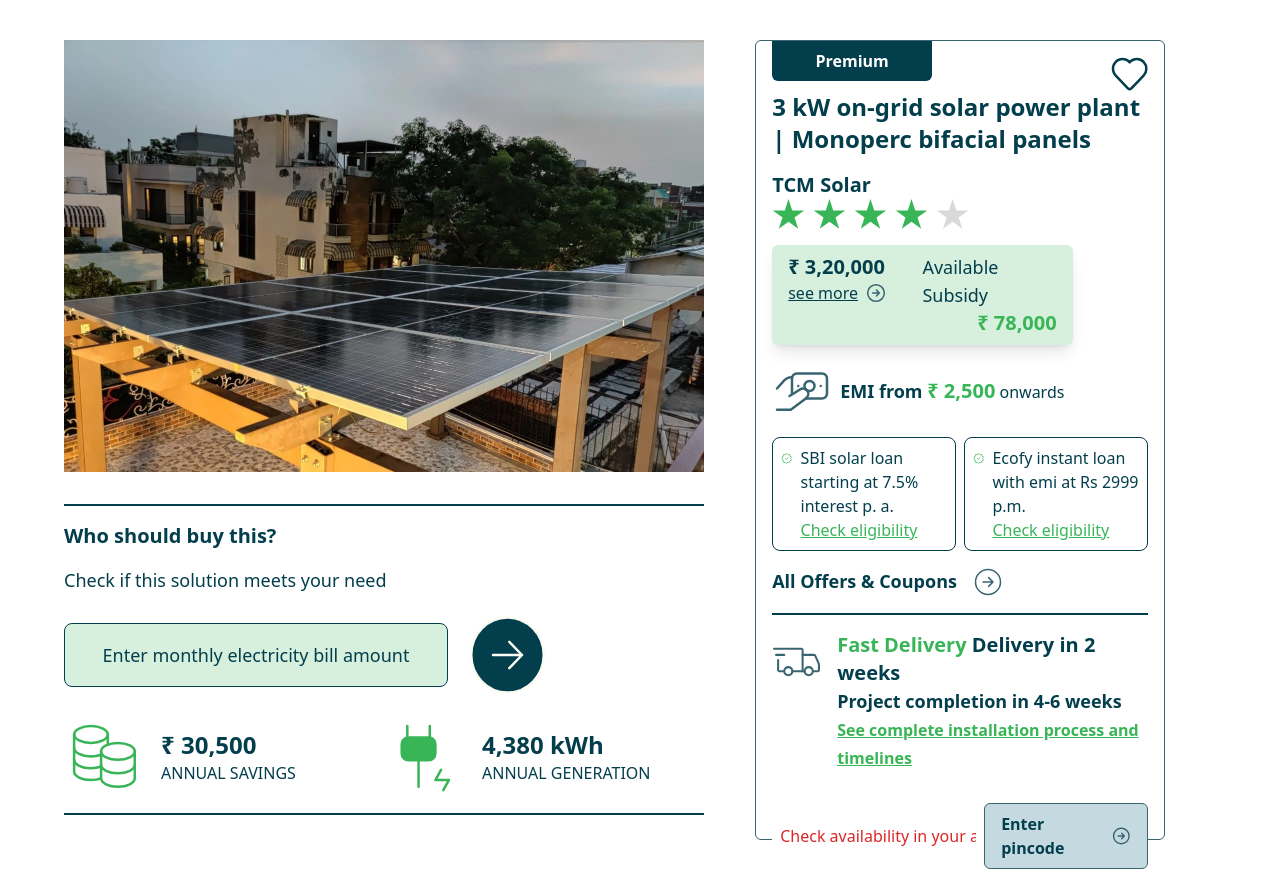
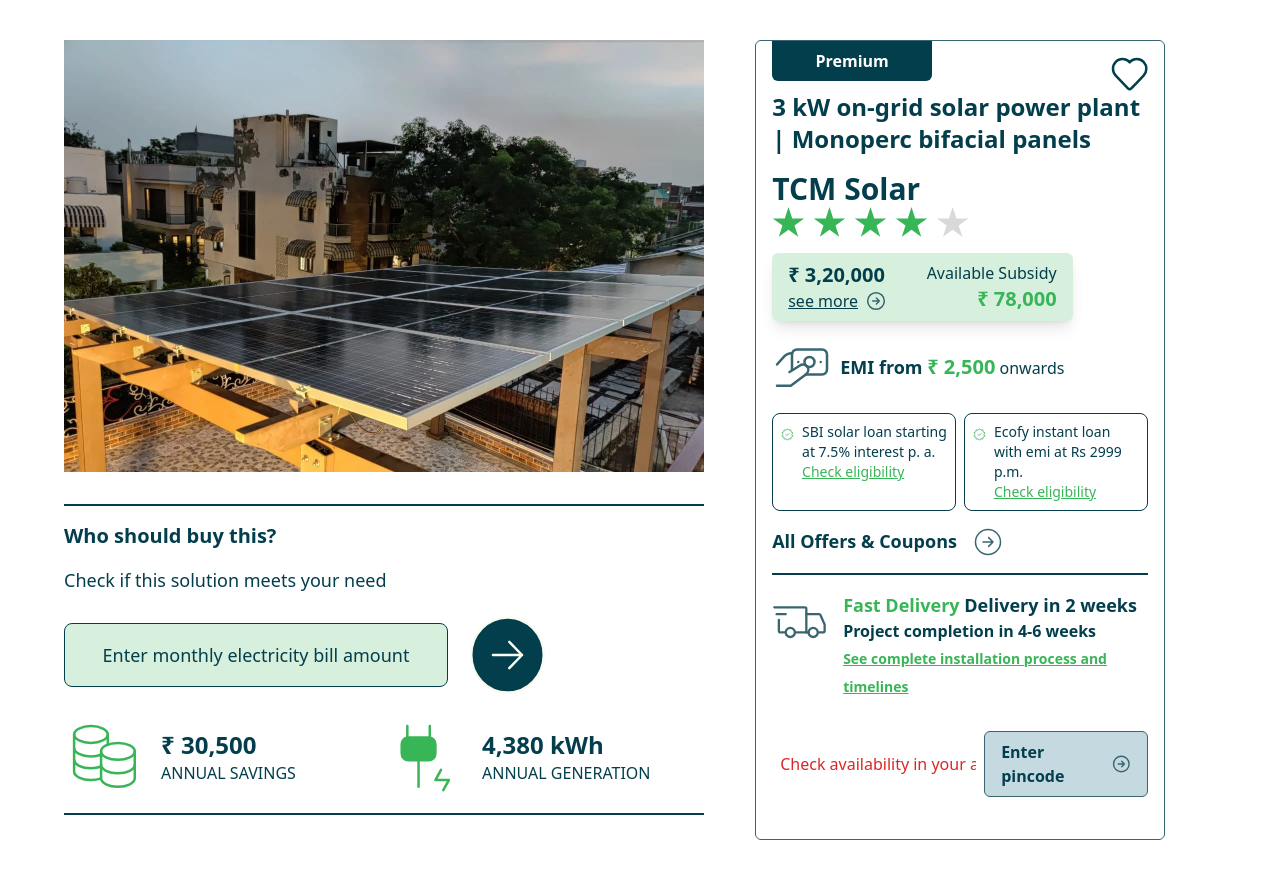
Before and after one commit to Abhaykumar404/Product-page, a Next.js app: page / in a window 1280 px wide. After the commit the page ends 840 px from the top, so only its background shows below. Built offline with nearby package versions, Linux system fonts and the light colour scheme.

Commit message:
text size modify

```diff
--- a/src/app/page.tsx
+++ b/src/app/page.tsx
@@ -52,8 +52,8 @@ export default function Home() {
                   d='M37.0667 48.8598C37.0667 53.51 44.6113 57.284 53.915 57.284C63.2186 57.284 70.7633 53.51 70.7633 48.8598M10.1094 32.0115C10.1094 36.6617 17.654 40.4357 26.9577 40.4357C30.7519 40.4357 34.253 39.8089 37.0667 38.7509M10.1094 43.8053C10.1094 48.4555 17.654 52.2295 26.9577 52.2295C30.7519 52.2295 34.2496 51.6027 37.0667 50.5447M53.915 43.8053C44.6113 43.8053 37.0667 40.0313 37.0667 35.3812C37.0667 30.7311 44.6113 26.957 53.915 26.957C63.2186 26.957 70.7633 30.7311 70.7633 35.3812C70.7633 40.0313 63.2186 43.8053 53.915 43.8053Z'
                   stroke='#38B557'
                   strokeWidth='2.5'
-                  stroke-linecap='round'
-                  stroke-linejoin='round'
+                  strokeLinecap='round'
+                  strokeLinejoin='round'
                 />
                 <path
                   d='M10.1094 18.5312V55.5975C10.1094 60.2477 17.654 64.0217 26.9577 64.0217C30.7519 64.0217 34.2496 63.3949 37.0667 62.3369M37.0667 62.3369V35.3796M37.0667 62.3369C37.0667 66.987 44.6113 70.761 53.915 70.761C63.2186 70.761 70.7633 66.987 70.7633 62.3369V35.3796M43.806 28.6402V18.5312'
@@ -138,7 +138,7 @@ export default function Home() {
             <div className='product-name text-2xl font-bold text-[#033E4D]'>
               3 kW on-grid solar power plant | Monoperc bifacial panels
             </div>
-            <div className='solar-name text-xl font-bold text-[#033E4D]'>
+            <div className='solar-name text-3xl font-bold text-[#033E4D]'>
               TCM Solar
               <div className='flex gap-2'>
                 <svg
@@ -234,7 +234,7 @@ export default function Home() {
                   </svg>
                 </div>
               </div>
-              <div className='text-lg w-1/2 flex flex-col justify-end items-end font-medium text-[#033E4D]'>
+              <div className='text-base w-1/2 flex flex-col justify-end items-end font-normal text-[#033E4D]'>
                 Available Subsidy
                 <div className='text-xl font-bold text-[#38B557]'>₹ 78,000</div>
               </div>
@@ -278,7 +278,7 @@ export default function Home() {
             </div>
 
             <div className='flex gap-2'>
-              <div className='w-2/4 border border-[#033E4D] text-[#033E4D] font-medium flex gap-2 rounded-lg p-2'>
+              <div className='w-2/4 border border-[#033E4D] text-[#033E4D] text-sm font-medium flex gap-2 rounded-lg p-2'>
                 <svg
                   width='25'
                   height='25'
@@ -304,7 +304,7 @@ export default function Home() {
                   <a className='underline text-[#38B557]'>Check eligibility</a>
                 </div>
               </div>
-              <div className='w-2/4 border border-[#033E4D] text-[#033E4D] font-medium flex gap-2 rounded-lg p-2'>
+              <div className='w-2/4 border text-sm border-[#033E4D] text-[#033E4D] font-medium flex gap-2 rounded-lg p-2'>
                 <svg
                   width='25'
                   height='25'
@@ -389,11 +389,11 @@ export default function Home() {
                   strokeLinecap='round'
                 />
               </svg>
-              <div className='text-xl font-bold text-[#033E4D]'>
+              <div className='text-lg font-bold text-[#033E4D]'>
                 <span className='text-[#38B557]'>Fast Delivery</span> Delivery
                 in 2 weeks
-                <div className='text-lg'>Project completion in 4-6 weeks</div>
-                <a className='text-base font-semibold underline text-[#38B557]'>
+                <div className='text-base'>Project completion in 4-6 weeks</div>
+                <a className='text-sm font-semibold underline text-[#38B557]'>
                   See complete installation process and timelines
                 </a>
               </div>
```
